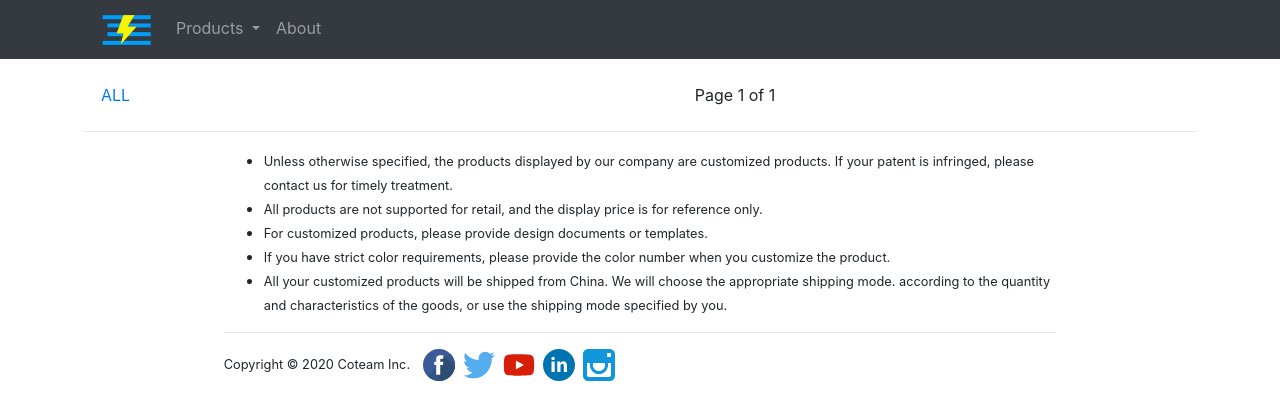
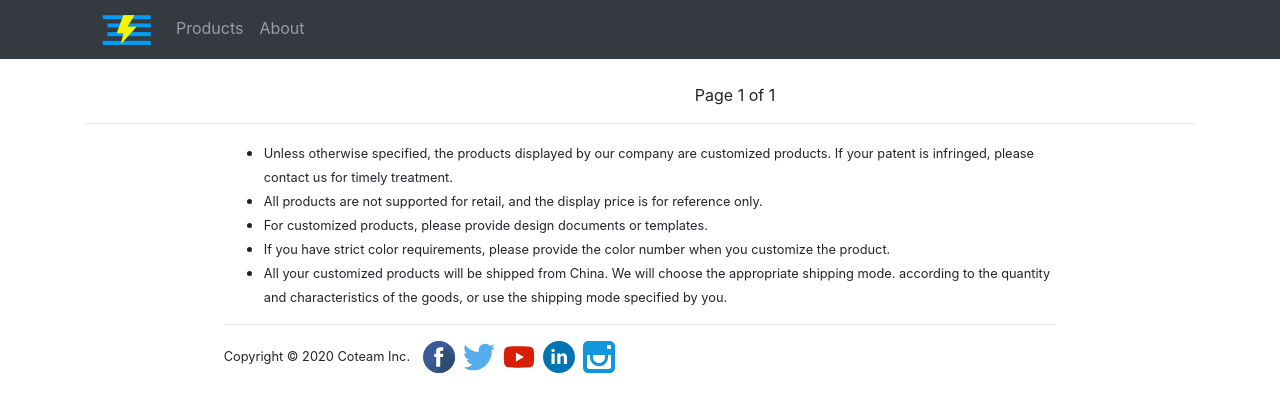
Before and after one commit to hanson190505/coteam, a Django app: page /products/ in a window 1280 px wide. Shown: the top 420 px of the page. Run offline with Django 3.2, Linux system fonts and the light colour scheme; tables that the repository leaves empty hold one stand-in row (values such as "Sample post"); parts of the project's set-up code (start-up, migrations or seed data) failed here and were passed over.

Commit message:
style product list page

```diff
--- a/vue_backend/templates/layout/navbar.html
+++ b/vue_backend/templates/layout/navbar.html
@@ -12,18 +12,21 @@
 					{#          <span class="sr-only">(current)</span>#}
 				</a>
 			</li>
-      <li class="nav-item dropdown">
-        <a class="nav-link dropdown-toggle" href="{% url 'products' %}" id="navbarDropdown" role="button"
-           data-toggle="dropdown" aria-haspopup="true" aria-expanded="false">
-          Products
-        </a>
-        <div class="dropdown-menu" aria-labelledby="navbarDropdown">
-          <a class="dropdown-item" href="{% url 'products' %}">ALL</a>
-          {% for product_type in product_type_list %}
-            <a class="dropdown-item"
-               href="{% url 'product_type' pro_type=product_type.id %}">{{ product_type.category }}</a>
-          {% endfor %}
-        </div>
+			{#      <li class="nav-item dropdown">#}
+			{#        <a class="nav-link dropdown-toggle" href="{% url 'products' %}" id="navbarDropdown" role="button"#}
+			{#           data-toggle="dropdown" aria-haspopup="true" aria-expanded="false">#}
+			{#          Products#}
+			{#        </a>#}
+			{#        <div class="dropdown-menu" aria-labelledby="navbarDropdown">#}
+			{#          <a class="dropdown-item" href="{% url 'products' %}">ALL</a>#}
+			{#          {% for product_type in product_type_list %}#}
+			{#            <a class="dropdown-item"#}
+			{#               href="{% url 'product_type' pro_type=product_type.id %}">{{ product_type.category }}</a>#}
+			{#          {% endfor %}#}
+			{#        </div>#}
+			{#      </li>#}
+			<li class="nav-item">
+				<a class="nav-link" href="{% url 'products' %}">Products</a>
 			</li>
 			<li class="nav-item">
 				<a class="nav-link" href="{% url 'about' %}">About</a>
--- a/vue_backend/templates/webapi/product_list_nav.html
+++ b/vue_backend/templates/webapi/product_list_nav.html
@@ -7,4 +7,24 @@
 			</a>
 		{% endfor %}
 	</nav>
+	<div id="accordion">
+		{% for product_type in product_type_list %}
+			<div class="card">
+				<div class="card-header">
+					<a class="card-link" data-toggle="collapse" href="#collapseOne">
+						{{ product_type.parent_category }}
+					</a>
 				</div>
+				<div id="collapseOne" class="collapse show" data-parent="#accordion">
+					<div class="card-body">
+						<nav class="nav flex-column">
+							<a href="{% url 'product_type' pro_type=product_type.category %}"
+								 class="nav-link">{{ product_type.category }}
+							</a>
+						</nav>
+					</div>
+				</div>
+			</div>
+		{% endfor %}
+	</div>
+</div>
--- a/vue_backend/templates/webapi/products_list.html
+++ b/vue_backend/templates/webapi/products_list.html
@@ -8,7 +8,42 @@
 	<div class="container">
 		<div class="row">
 			{#  产品页侧面导航#}
-      {% include 'webapi/product_list_nav.html' %}
+			{#			{% include 'webapi/product_list_nav.html' %}#}
+			<div class="col-sm-0 col-md-2 d-none d-sm-block">
+				{#				<div class="list-group" id="list-tab" role="tablist">#}
+				{#					{% for product_type in product_type_list %}#}
+				{#						<a class="list-group-item list-group-item-action" id="product-list-nav" data-toggle="list"#}
+				{#							 href="#list-home" role="tab" aria-controls="home">{{ product_type.category }}</a>#}
+				{#					{% endfor %}#}
+				{#				</div>#}
+				<div class="accordion" id="accordionExample">
+					{% for product_type in product_type_list %}
+						<div class="card">
+							<div class="card-header" id="heading{{ product_type.id }}">
+								<h2 class="mb-0">
+									<button class="btn btn-link btn-block text-left" type="button" data-toggle="collapse"
+													data-target="#collapse{{ product_type.id }}" aria-expanded="true"
+													aria-controls="collapse{{ product_type.id }}">
+										{{ product_type.category }}
+									</button>
+								</h2>
+							</div>
+							<div id="collapse{{ product_type.id }}" class="collapse show"
+									 aria-labelledby="heading{{ product_type.id }}" data-parent="#accordionExample">
+								<div class="card-body">
+									<ul>
+										{% for sub in product_type.productsubtype_set.iterator %}
+											<a href="{% url 'product_type' pro_type=sub.category %}">
+												<li>{{ sub.category }}</li>
+											</a>
+										{% endfor %}
+									</ul>
+								</div>
+							</div>
+						</div>
+					{% endfor %}
+				</div>
+			</div>
 			{#  产品页正文内容#}
 			<div class="col-sm-12 col-md-10">
 				<div class="row">
@@ -16,8 +51,8 @@
 						<div class="col-xl-3 col-lg-3 col-md-6 col-sm-6 col-12">
 							<div class="card text-center">
 								<a href="{% url 'product_detail' prodcuct.id %}">
-                  <img src="{% image base_url prodcuct.pro_image.first.path %}" class="card-img-top img-fluid"
-                       alt="{{ prodcuct.seo_title }}">
+									{#									<img src="{% image base_url prodcuct.pro_image.first.path %}" class="card-img-top img-fluid"#}
+									{#											 alt="{{ prodcuct.seo_title }}">#}
 								</a>
 								<div class="card-body">
 									<a href="{% url 'product_detail' prodcuct.id %}">
@@ -117,7 +152,8 @@
                   })
                   return false;
               })
-          })
+          });
+          $('#product-list-nav:first').addClass('active')
       })
 	</script>
 {% endblock %}
--- a/vue_backend/webapi/views.py
+++ b/vue_backend/webapi/views.py
@@ -98,7 +98,7 @@ class ProductListView(ListView):
         # Call the base implementation first to get a context
         context = super().get_context_data(**kwargs)
         # Add in a QuerySet of all the books
-        context['product_type_list'] = ProductSubType.objects.all().filter(is_delete=0)
+        context['product_type_list'] = ProductsType.objects.all().filter(is_delete=0)
         context['base_url'] = settings.WEB_IMAGE_SERVER_PATH
         context['web_base_url'] = settings.WEB_BASE_URL
         return context
```
Lines whose indentation alone changed are shown as unchanged.
